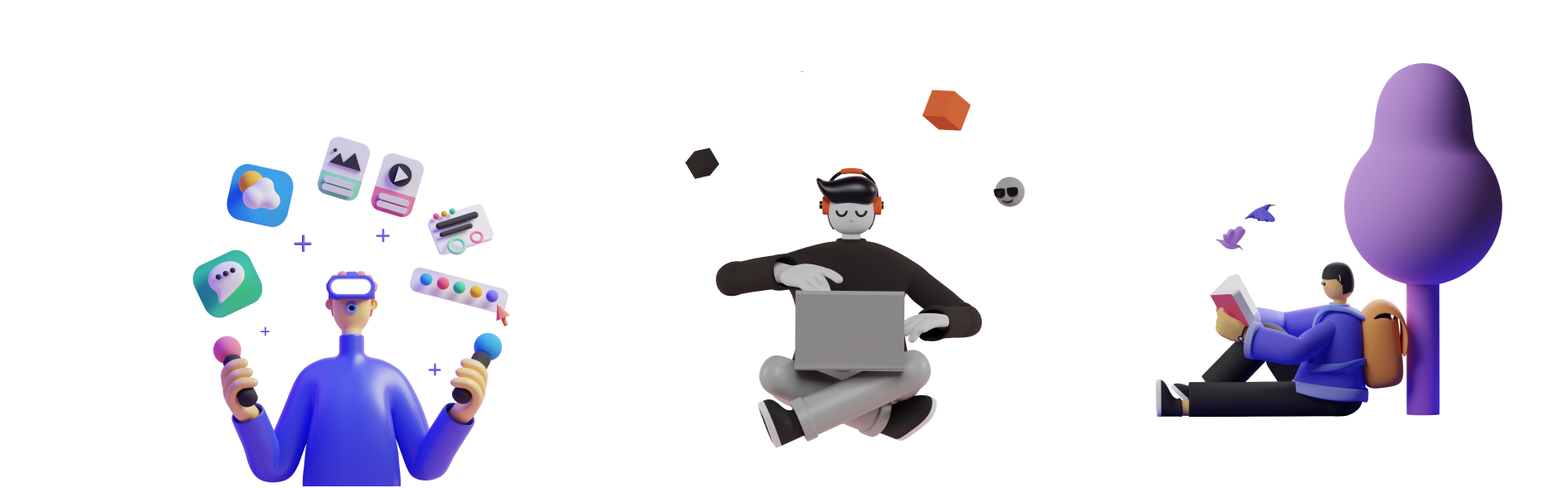
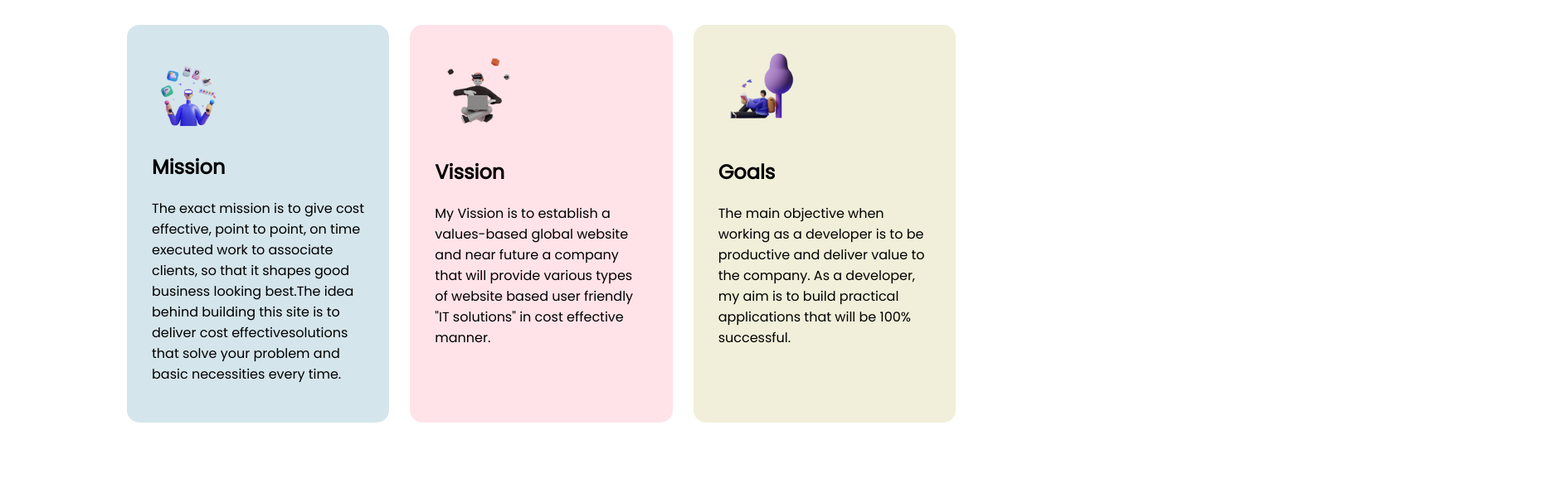
Before and after one commit to mehedialmamun21/first-assignment, a plain HTML site: page index.html in a window 1280 px wide. Shown: the part 591-1180 px from the top of the page at 83% size, 1878 px wide, since content can reach past the window. After the commit the page ends 1101 px from the top, so only its background shows below. Drawn offline with Linux system fonts and the light colour scheme.

Commit message:
second section done

```diff
--- a/index.html
+++ b/index.html
@@ -33,17 +33,16 @@
                 style="color: #ffa600c2;">2022</span>
         </h1>
         <div class="triple-flex">
-            <div class="triple-div1">
+            <div id="triple-div-id1" class="triple-div1">
                 <img src="images/illustrator-1.png" alt="">
                 <h1>Mission</h1>
-                <p>Our mission is to give cost effective, point to point, on time executed work to its client, so that
-                    it shapes good business looking best.The idea behind building this site is to deliver cost
-                    effectivesolutions that solve your problem and basic necessities every time.
-                </p>
+                <p>The exact mission is to give cost effective, point to point, on time executed work to associate
+                    clients, so that it shapes good business looking best.The idea behind building this site is to
+                    deliver cost effectivesolutions that solve your problem and basic necessities every time.</p>
             </div>
 
 
-            <div class="triple-div1">
+            <div id="triple-div-id2" class="triple-div1">
                 <img src="images/illustrator-2.png" alt="">
                 <h1>Vission</h1>
                 <p>My Vission is to establish a values-based global website and near future a company that will provide
@@ -51,13 +50,11 @@
             </div>
 
 
-            <div class="triple-div1">
+            <div id="triple-div-id3" class="triple-div1">
                 <img src="images/illustrator-3.png" alt="">
                 <h1>Goals</h1>
                 <p>The main objective when working as a developer is to be productive and deliver value to the company.
-                    As a developer, my aim is to build practical applications that will be 100% successful. To achieve
-                    this, specific goals need to be set, which include: Enhancing networking skills and many more and
-                    thats why nowadays i'm working with it</p>
+                    As a developer, my aim is to build practical applications that will be 100% successful.</p>
             </div>
         </div>
     </section>
--- a/style.css
+++ b/style.css
@@ -38,8 +38,20 @@ body{
     margin-left: 10%;
 }
 .triple-div1{
-    padding: 2%;
+    padding: 30px;
     border-radius: 15px;
     width: 50%;
-    margin-left: 20px;
+    margin-left: 25px;
 }
+.triple-div1 img{
+    width: 40%;
+}
+#triple-div-id1{
+    background-color: #a4c6d675;
+}
+#triple-div-id2{
+    background-color: #ffc0cb71;
+}
+#triple-div-id3{
+    background-color: #c7c16d42;
+}
```
